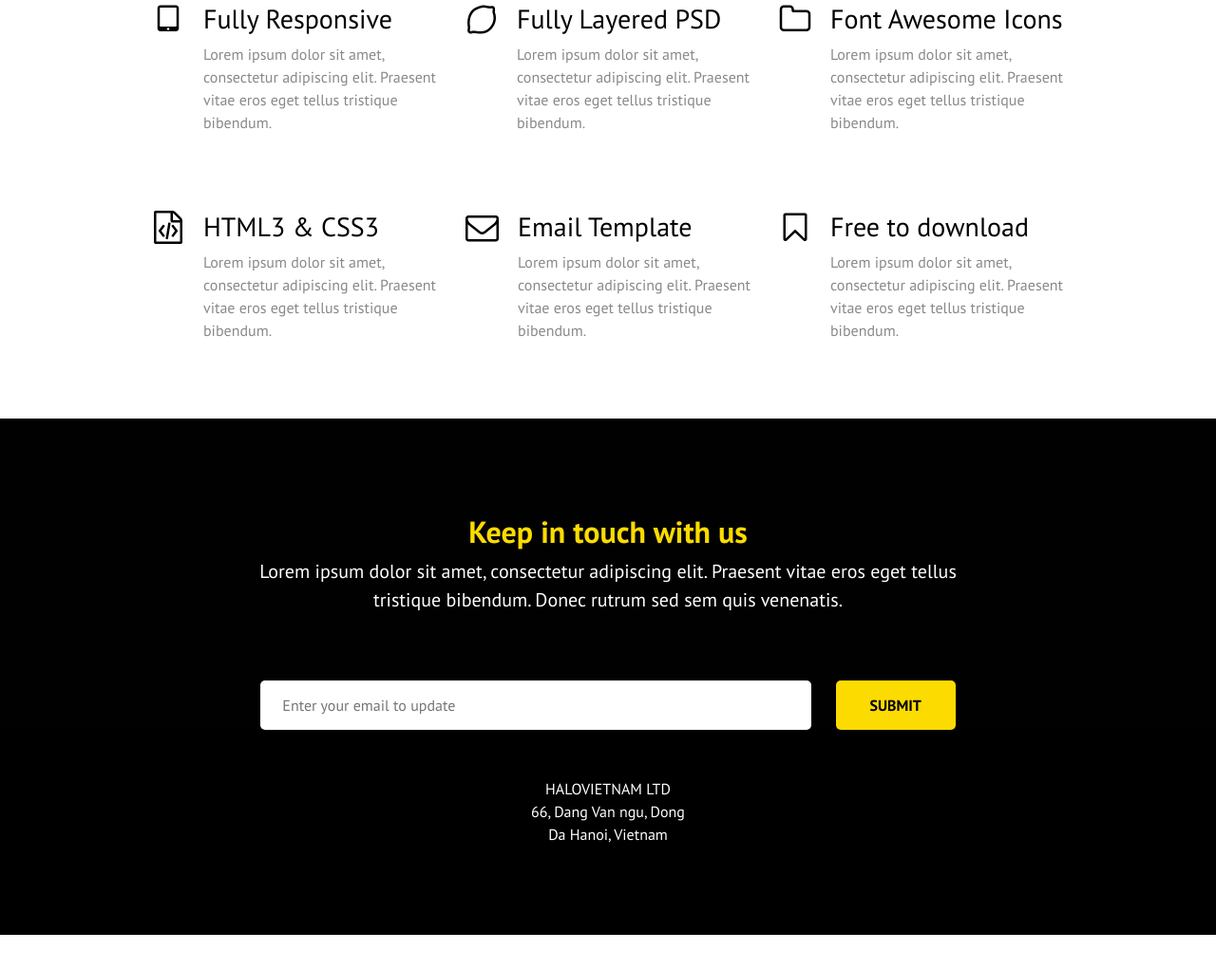
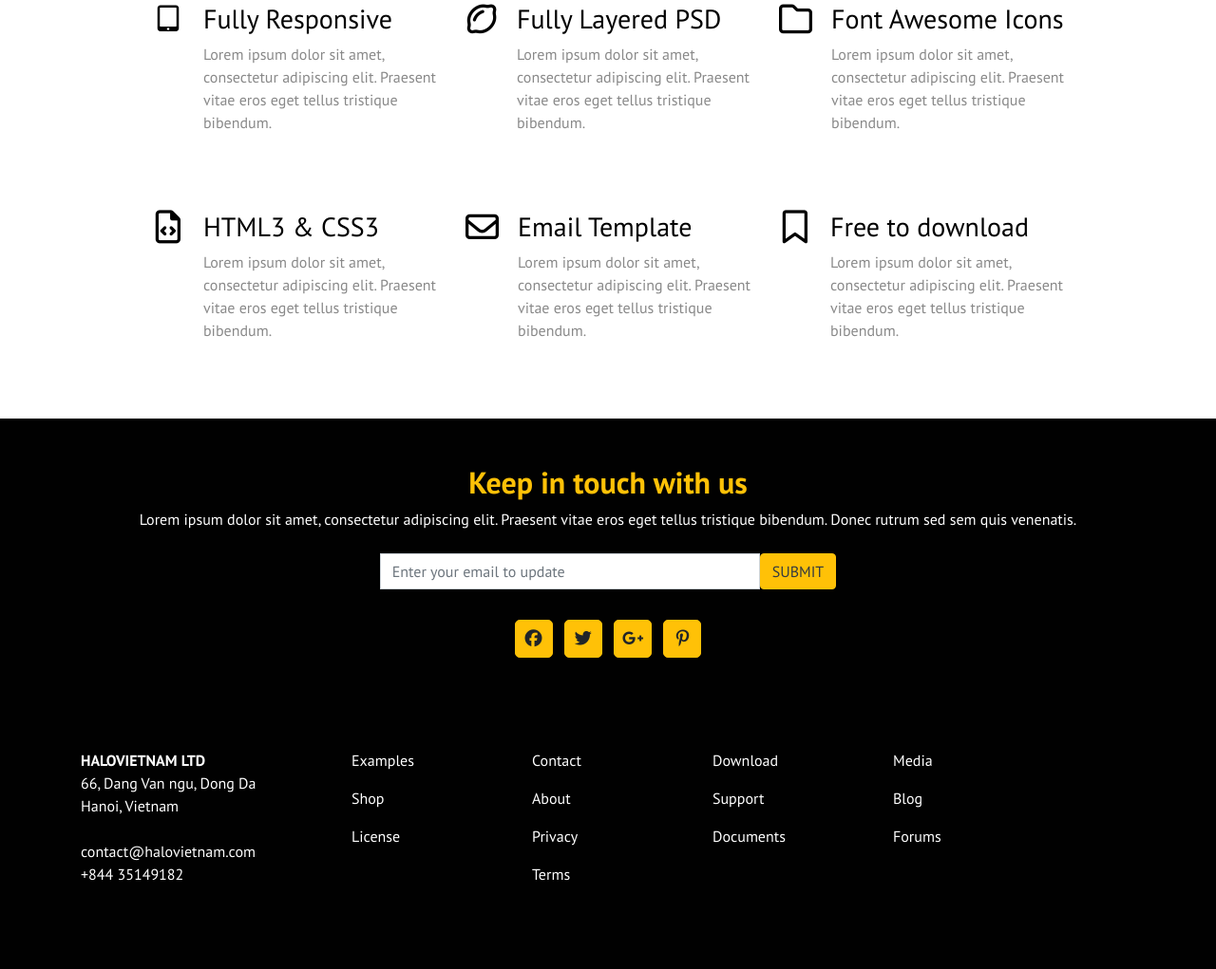
Before and after one commit to anismomen/tinyone, a plain HTML site: page index.html in a window 1280 px wide. Shown: the part 1009-2030 px from the top of the page at 95% size. Before the commit the page ends 1994 px from the top, so only its background shows below. Drawn offline with nearby package versions, Linux system fonts and the light colour scheme.

Commit message:
Add files via upload

```diff
--- a/css/style.css
+++ b/css/style.css
@@ -141,62 +141,34 @@ h1, h2, h3, h4, h5 {
   color: #fff;
 }
 
-.touch h2 {
-  text-align: center;
-  color: #fcdb00;
+
+/*..........Footer..........*/
+.footer-body {
+  background-color: #000;
+  color: white;
 }
 
-.form {
-  text-align: center;
+.footer-title {
+  font-size: 2rem;
 }
 
-.form__input {
-  background: #fff;
-  font-size: 16px;
-  font-family: 'PT Sans', sans-serif;
-  border-radius: 5px;
-  width: 580px;
-  padding: 14px 0;
-  margin-right:21px;
-  border: 0;
-  padding-left:23px;
+.footer-input {
+  max-width: 400px;
+  border-radius: 0;
 }
 
-.form__btn {
-  background: #fcdb00;
-  font-size: 16px;
-  font-family: 'PT Sans', sans-serif;
-  color: #000;
-  text-transform: uppercase;
-  font-weight: 700;
+.footer-social-icons .footer-icon {
+  width: 40px;
+  height: 40px;
+  padding: 0;
+  font-size: 18px;
+  display: inline-flex;
+  align-items: center;
+  justify-content: center;
   border-radius: 5px;
-  width: 126px;
-  border: 0;
-  padding: 14px 0;
-  cursor: pointer;
-  outline: none;
-  transition: all 0.8s ease;
 }
 
-.form__btn:hover,
-.form__btn:focus {
-  background: rgba(255, 110, 0, 0.6);
-  color: #ffffff;
-}
 
-/*..........Footer..........*/
-.main__footer {
-  background: #000;
-  padding:50px 0 94px;
-}
-
-.copyright {
-  color: #fff;
-  font-size: 16px;
-  width: 184px;
-  margin: 0 auto;
-  text-align: center;
-}
 
 /*..........Media queries..........*/
 @media screen and (max-width: 992px) {
--- a/index.html
+++ b/index.html
@@ -8,6 +8,7 @@
   <title>Tinyone</title>
   <link href="https://fonts.googleapis.com/css?family=PT+Sans:400,700" rel="stylesheet">
   <link rel="stylesheet" href="css/bootstrap.min.css">
+  <script src="https://kit.fontawesome.com/ed4a058162.js" crossorigin="anonymous"></script>
   <link rel="stylesheet" href="https://stackpath.bootstrapcdn.com/font-awesome/4.7.0/css/font-awesome.min.css">
   <link rel="stylesheet" href="css/animate.css">
   <link rel="stylesheet" href="css/style.css">
@@ -201,48 +202,65 @@
   </section>
 
   <section class="touch">
-    <div class="container">
 
-      <div class="row">
-        <div class="col-lg-12">
-          <div class="title">
-            <h2 class="title__main">
-              Keep in touch with us
-            </h2>
-            <p class="title__text">
-              Lorem ipsum dolor sit amet, consectetur
-              adipiscing elit. Praesent vitae eros eget
-              tellus tristique bibendum. Donec rutrum sed
-              sem quis venenatis.
-            </p>
-          </div>
-        </div>
-      </div>
-      <div class="row">
-        <div class="col-lg-10 m-auto">
-          <form class="form" action="#" >
-            <input class="form__input" type="email" placeholder="Enter your email to update" required="">
-            <button class="form__btn" type="submit">SUBMIT</button>
-          </form>
-        </div>
-      </div>
 
+
+
+    <section class="footer-section text-center py-5">
+    <h2 class="footer-title text-warning fw-bold">Keep in touch with us</h2>
+    <p class="footer-description text-light-emphasis px-3">
+      Lorem ipsum dolor sit amet, consectetur adipiscing elit. Praesent vitae eros eget tellus tristique bibendum.
+      Donec rutrum sed sem quis venenatis.
+    </p>
+
+    <div class="footer-form d-flex justify-content-center mt-4 flex-wrap">
+      <input type="email" class="form-control footer-input w-50 me-2 mb-2" placeholder="Enter your email to update" />
+      <button class="btn btn-warning text-dark mb-2 footer-submit">SUBMIT</button>
+    </div>
+
+    <div class="footer-social-icons mt-4">
+      <a href="#" class="btn btn-warning mx-1 footer-icon"><i class="fab fa-facebook-f"></i></a>
+      <a href="#" class="btn btn-warning mx-1 footer-icon"><i class="fab fa-twitter"></i></a>
+      <a href="#" class="btn btn-warning mx-1 footer-icon"><i class="fab fa-google-plus-g"></i></a>
+      <a href="#" class="btn btn-warning mx-1 footer-icon"><i class="fab fa-pinterest-p"></i></a>
     </div>
   </section>
 
-  <footer class="main__footer">
-    <div class="container">
-      <div class="row">
-        <div class="col-md-12">
-          <div class="copyright">
-            HALOVIETNAM LTD<br>
-            66, Dang Van ngu, Dong Da
-            Hanoi, Vietnam
-          </div>
-        </div>
+  <footer class="footer-bottom container text-start py-5">
+    <div class="row text-light-emphasis">
+      <div class="col-md-3 col-sm-6 mb-4 footer-contact">
+        <strong>HALOVIETNAM LTD</strong><br />
+        66, Dang Van ngu, Dong Da<br />
+        Hanoi, Vietnam<br /><br />
+        <a href="mailto:contact@halovietnam.com" class="text-white">contact@halovietnam.com</a><br />
+        <a href="tel:+84435149182" class="text-white">+844 35149182</a>
+      </div>
+      <div class="col-md-2 col-sm-6 mb-4 footer-links">
+        <p>Examples</p>
+        <p>Shop</p>
+        <p>License</p>
+      </div>
+      <div class="col-md-2 col-sm-6 mb-4 footer-links">
+        <p>Contact</p>
+        <p>About</p>
+        <p>Privacy</p>
+        <p>Terms</p>
+      </div>
+      <div class="col-md-2 col-sm-6 mb-4 footer-links">
+        <p>Download</p>
+        <p>Support</p>
+        <p>Documents</p>
+      </div>
+      <div class="col-md-3 col-sm-6 mb-4 footer-links">
+        <p>Media</p>
+        <p>Blog</p>
+        <p>Forums</p>
       </div>
     </div>
   </footer>
+  </section>
+
+
 
 </body>
 </html>
```
